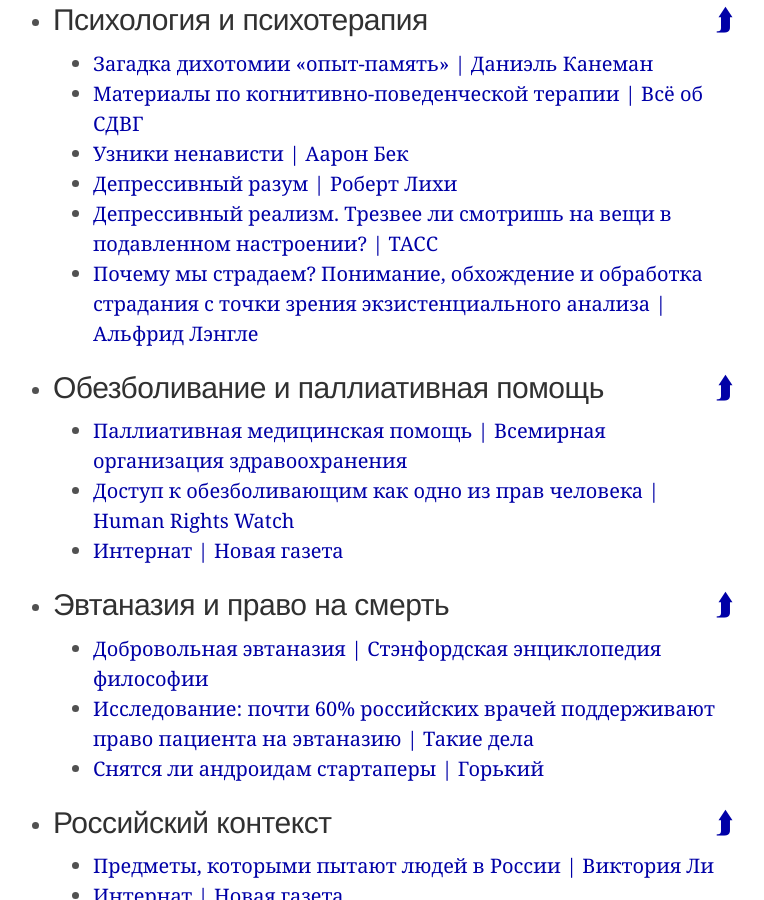
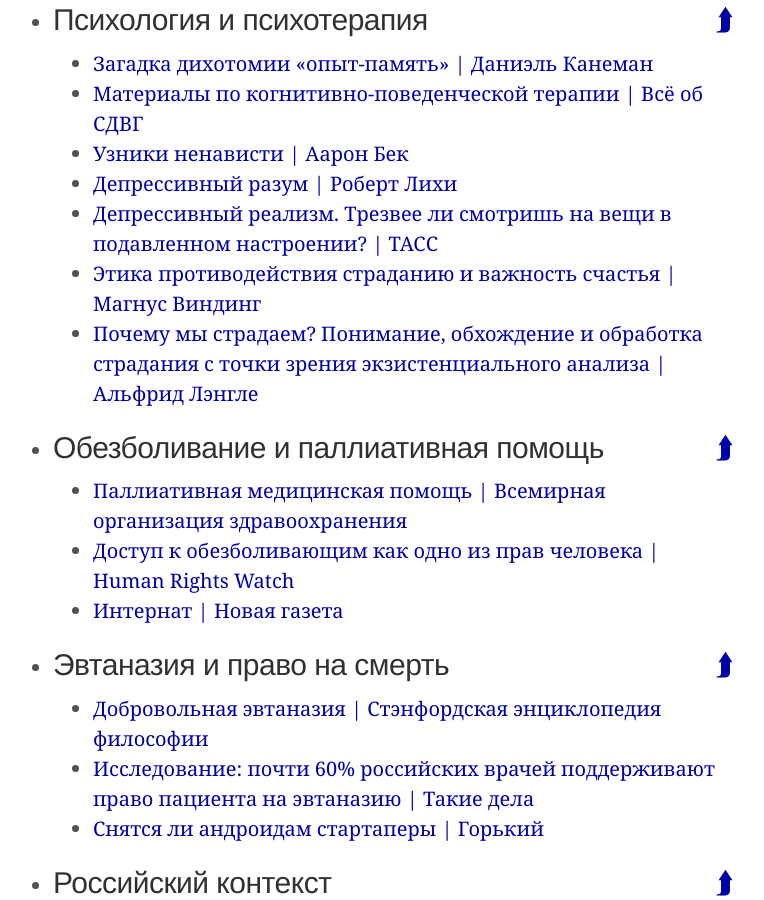
Before and after one commit to ReducingSuffering/reducingsuffering.github.io, a Jekyll site: the page built from index.md, in a window 1280 px wide and 900 px high, scrolled down 10481 px. Shown: the whole window, without its empty margins (267-1031 px from the left). Built offline with Jekyll 4.4.1, drawn with Linux system fonts in a browser that asks for light colours.

Commit message:
Update humans.html

```diff
--- a/_lists/humans.html
+++ b/_lists/humans.html
@@ -48,6 +48,7 @@
   - 634 # Узники ненависти — Аарон Бек
   - 544 # Депрессивный разум — Роберт Лихи
   - 511 # Депрессивный реализм. Трезвее ли смотришь на вещи в подавленном настроении? — ТАСС Наука
+  - 524 # Этика противодействия страданию и важность счастья — Магнус Виндинг
   - 254 # Почему мы страдаем? Понимание, обхождение и обработка страдания с точки зрения экзистенциального анализа — Альфрид Лэнгле
 - title: Обезболивание и паллиативная помощь
   mark: Обезболивание_и_паллиативная_помощь
```
